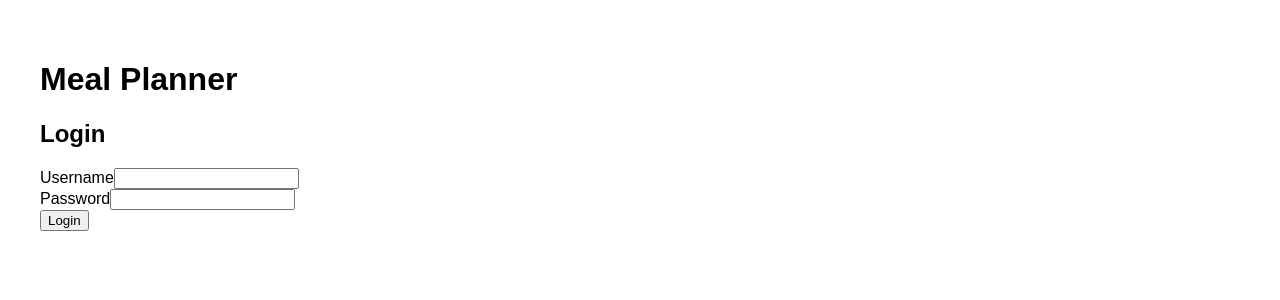
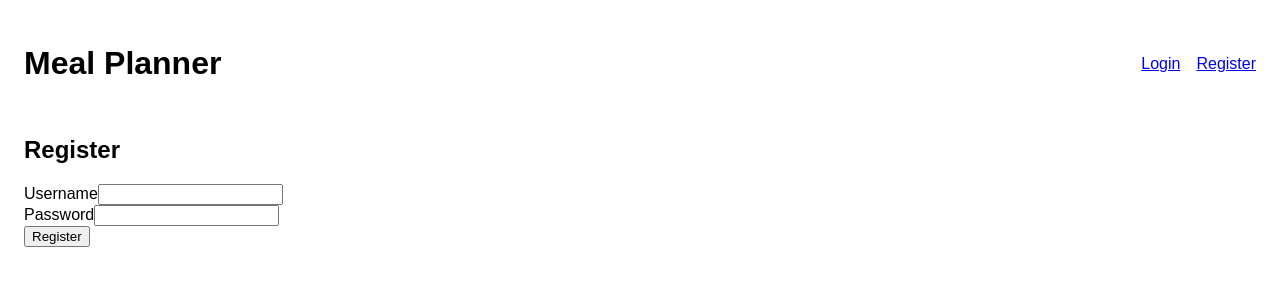
Before and after one commit to samwmarsh/meal-planner, a React (Vite) app in the folder frontend/: page /register in a window 1280 px wide. Shown: the top 300 px of the page. Built offline with nearby package versions, Linux system fonts and the light colour scheme.

Commit message:
Add bcrypt dependency

```diff
--- a/frontend/package.json
+++ b/frontend/package.json
@@ -15,7 +15,8 @@
     "bcryptjs": "^3.0.2",
     "jsonwebtoken": "^9.0.2",
     "react": "^18.3.1",
-    "react-dom": "^18.3.1"
+    "react-dom": "^18.3.1",
+    "react-router-dom": "^7.6.0"
   },
   "devDependencies": {
     "vite": "^5.4.19"
--- a/frontend/src/App.jsx
+++ b/frontend/src/App.jsx
@@ -1,19 +1,30 @@
-import React, { useState } from 'react';
+import React from 'react';
+import { BrowserRouter as Router, Routes, Route, Link } from 'react-router-dom';
 import Login from './components/Login';
+import Register from './components/Register';
 import MealCalendar from './components/MealCalendar';
 
 function App() {
-  const [isLoggedIn, setIsLoggedIn] = useState(false);
+  return (
+    <Router>
+      <div style={{ padding: '1rem', fontFamily: 'sans-serif' }}>
+        <header style={{ display: 'flex', justifyContent: 'space-between', alignItems: 'center' }}>
+          <h1>Meal Planner</h1>
+          <nav>
+            <Link to="/login" style={{ marginRight: '1rem' }}>Login</Link>
+            <Link to="/register">Register</Link>
+          </nav>
+        </header>
 
-  return (
-    <div style={{ padding: '2rem', fontFamily: 'sans-serif' }}>
-      <h1>Meal Planner</h1>
-      {isLoggedIn ? (
-        <MealCalendar />
-      ) : (
-        <Login setIsLoggedIn={setIsLoggedIn} />
-      )}
-    </div>
+        <main style={{ marginTop: '2rem' }}>
+          <Routes>
+            <Route path="/" element={<MealCalendar />} />
+            <Route path="/login" element={<Login />} />
+            <Route path="/register" element={<Register />} />
+          </Routes>
+        </main>
+      </div>
+    </Router>
   );
 }
 
--- /dev/null
+++ b/frontend/src/components/Register.jsx
@@ -0,0 +1,56 @@
+import React, { useState } from 'react';
+
+const Register = () => {
+  const [username, setUsername] = useState('');
+  const [password, setPassword] = useState('');
+  const [error, setError] = useState('');
+
+  const handleSubmit = async (e) => {
+    e.preventDefault();
+    const response = await fetch('http://localhost:5000/auth/register', {
+        method: 'POST',
+        headers: {
+        'Content-Type': 'application/json',
+        },
+        body: JSON.stringify({ username, password }),
+    });
+
+    if (response.ok) {
+        await response.text(); // optionally log or show it
+        window.location.href = '/login'; // Go to login page after registration
+    } else {
+        setError('Registration failed');
+    }
+    };
+
+
+  return (
+    <div>
+      <h2>Register</h2>
+      <form onSubmit={handleSubmit}>
+        <div>
+          <label>Username</label>
+          <input
+            type="text"
+            value={username}
+            onChange={(e) => setUsername(e.target.value)}
+            required
+          />
+        </div>
+        <div>
+          <label>Password</label>
+          <input
+            type="password"
+            value={password}
+            onChange={(e) => setPassword(e.target.value)}
+            required
+          />
+        </div>
+        <button type="submit">Register</button>
+      </form>
+      {error && <p>{error}</p>}
+    </div>
+  );
+};
+
+export default Register;
```
Also changed, not shown: 1 other file (tests, documents, lock files or other folders).
